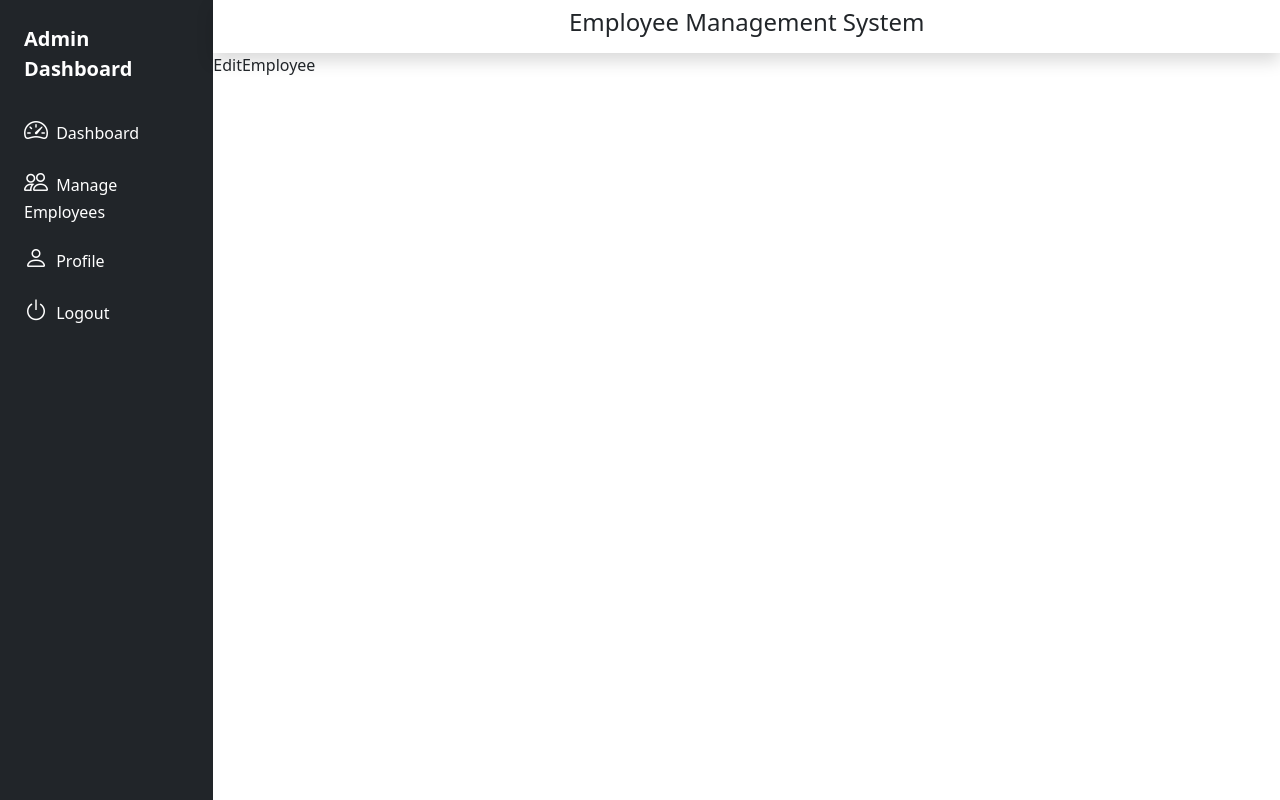
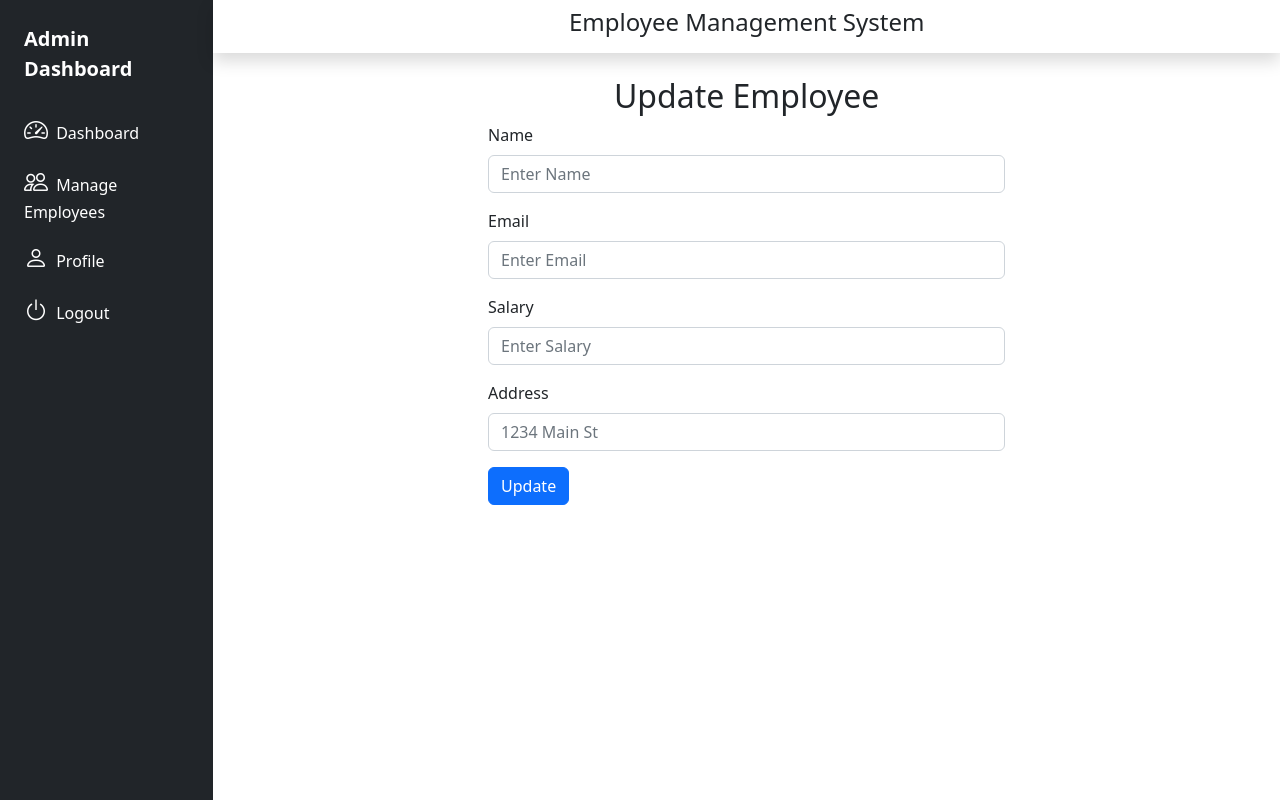
Before and after one commit to ankushw1/full-stack-employee-management-system, a React (Create React App) app in the folder frontend/: page /employeeEdit/1 in a window 1280 px wide. Built offline with nearby package versions, Linux system fonts and the light colour scheme; no server answers.

Commit message:
making admin dashborad

```diff
--- a/frontend/src/EditEmployee.js
+++ b/frontend/src/EditEmployee.js
@@ -1,10 +1,69 @@
-import React from 'react'
+import axios from 'axios';
+import React, { useEffect, useState } from 'react'
+import { useNavigate, useParams } from 'react-router-dom';
 
-const EditEmployee = () => {
+function EditEmployee() {
+	const [data, setData] = useState({
+		name: '',
+		email: '',
+		address: '',
+		salary: '',
+	})
+	const navigate = useNavigate()
+
+	const {id} = useParams();
+
+	useEffect(()=> {
+		axios.get('http://localhost:8081/get/'+id)
+		.then(res => {
+			setData({...data, name: res.data.Result[0].name,
+				email: res.data.Result[0].email,
+				address: res.data.Result[0].address,
+				salary: res.data.Result[0].salary
+			})
+		})
+		.catch(err =>console.log(err));
+	}, [])
+
+	const handleSubmit = (event) => {
+		event.preventDefault();
+		axios.put('http://localhost:8081/update/'+id, data)
+		.then(res => {
+			if(res.data.Status === "Success") {
+				navigate('/employee')
+			}
+		})
+		.catch(err => console.log(err));
+	}
   return (
-    <div>
-      EditEmployee
-    </div>
+    <div className='d-flex flex-column align-items-center pt-4'>
+			<h2>Update Employee</h2>
+			<form class="row g-3 w-50" onSubmit={handleSubmit}>
+			<div class="col-12">
+					<label for="inputName" class="form-label">Name</label>
+					<input type="text" class="form-control" id="inputName" placeholder='Enter Name' autoComplete='off'
+					onChange={e => setData({...data, name: e.target.value})} value={data.name}/>
+				</div>
+				<div class="col-12">
+					<label for="inputEmail4" class="form-label">Email</label>
+					<input type="email" class="form-control" id="inputEmail4" placeholder='Enter Email' autoComplete='off'
+					onChange={e => setData({...data, email: e.target.value})} value={data.email}/>
+				</div>
+				<div class="col-12">
+					<label for="inputSalary" class="form-label">Salary</label>
+					<input type="text" class="form-control" id="inputSalary" placeholder="Enter Salary" autoComplete='off'
+					onChange={e => setData({...data, salary: e.target.value})} value={data.salary}/>
+				</div>
+				<div class="col-12">
+					<label for="inputAddress" class="form-label">Address</label>
+					<input type="text" class="form-control" id="inputAddress" placeholder="1234 Main St" autoComplete='off'
+					onChange={e => setData({...data, address: e.target.value})} value={data.address}/>
+				</div>
+				<div class="col-12">
+					<button type="submit" class="btn btn-primary">Update</button>
+				</div>
+			</form>
+		</div>
   )
 }
 
--- a/frontend/src/Home.js
+++ b/frontend/src/Home.js
@@ -1,6 +1,28 @@
-import React from 'react'
+import axios from 'axios'
+import React, { useEffect, useState } from 'react'
 
-const Home = () => {
+function Home() {
+  const [adminCount, setAdminCount] = useState()
+  const [employeeCount, setEmployeeCount] = useState()
+  const [salary, setSalary] = useState()
+
+  useEffect(() => {
+    axios.get('http://localhost:8081/adminCount')
+		.then(res => {
+			setAdminCount(res.data[0].admin)
+		}).catch(err => console.log(err));
+
+    axios.get('http://localhost:8081/employeeCount')
+		.then(res => {
+			setEmployeeCount(res.data[0].employee)
+		}).catch(err => console.log(err));
+
+    axios.get('http://localhost:8081/salary')
+		.then(res => {
+			setSalary(res.data[0].sumOfSalary)
+		}).catch(err => console.log(err));
+
+  } , [])
   return (
     <div>
       <div className='p-3 d-flex justify-content-around mt-3'>
@@ -10,7 +32,7 @@ const Home = () => {
           </div>
           <hr />
           <div className=''>
-            <h5>Total: {}</h5>
+            <h5>Total: {adminCount}</h5>
           </div>
         </div>
         <div className='px-3 pt-2 pb-3 border shadow-sm w-25'>
@@ -19,7 +41,7 @@ const Home = () => {
           </div>
           <hr />
           <div className=''>
-            <h5>Total: {}</h5>
+            <h5>Total: {employeeCount}</h5>
           </div>
         </div>
         <div className='px-3 pt-2 pb-3 border shadow-sm w-25'>
@@ -28,12 +50,13 @@ const Home = () => {
           </div>
           <hr />
           <div className=''>
-            <h5>Total: {}</h5>
+            <h5>Total: {salary}</h5>
           </div>
         </div>
       </div>
-            {/* List of admin  */}
-            <div className='mt-4 px-5 pt-3'>
+
+      {/* List of admin  */}
+      <div className='mt-4 px-5 pt-3'>
         <h3>List of Admins</h3>
         <table className='table'>
           <thead>
--- a/frontend/src/Login.js
+++ b/frontend/src/Login.js
@@ -1,30 +1,29 @@
-import React from "react";
+import React, { useState } from 'react'
 import './style.css'
 import axios from 'axios'
-import { useState } from "react";
-import { useNavigate } from "react-router-dom";
+import { useNavigate } from 'react-router-dom'
 
-const Login = () => {
-  const [error, setError] = useState('')
+function Login() {
+
     const [values, setValues] = useState({
         email: '',
         password: ''
     })
-
     const navigate = useNavigate()
-
+    axios.defaults.withCredentials = true;
+    const [error, setError] = useState('')
 
     const handleSubmit = (event) => {
         event.preventDefault();
         axios.post('http://localhost:8081/login', values)
-  .then((res) => {
-    if(res.data.Status === 'Success'){
-      navigate('/')
-    }else{
-      setError(res.data.Error)
+        .then(res => {
+            if(res.data.Status === 'Success') {
+                navigate('/');
+            } else {
+                setError(res.data.Error);
             }
         })
-  .catch((err) => console.log(err))
+        .catch(err => console.log(err));
     }
 
     return (
@@ -46,11 +45,11 @@ const handleSubmit = (event) => {
                           onChange={e => setValues({...values, password: e.target.value})} className='form-control rounded-0' />
                     </div>
                     <button type='submit' className='btn btn-success w-100 rounded-0'> Log in</button>
-            <p>You are agree to our terms and policies</p>
+                    <p>You are agree to aour terms and policies</p>
                 </form>
             </div>
         </div>
-  );
-};
+    )
+}
 
-export default Login;
+export default Login
```
Lines whose indentation alone changed are shown as unchanged.
